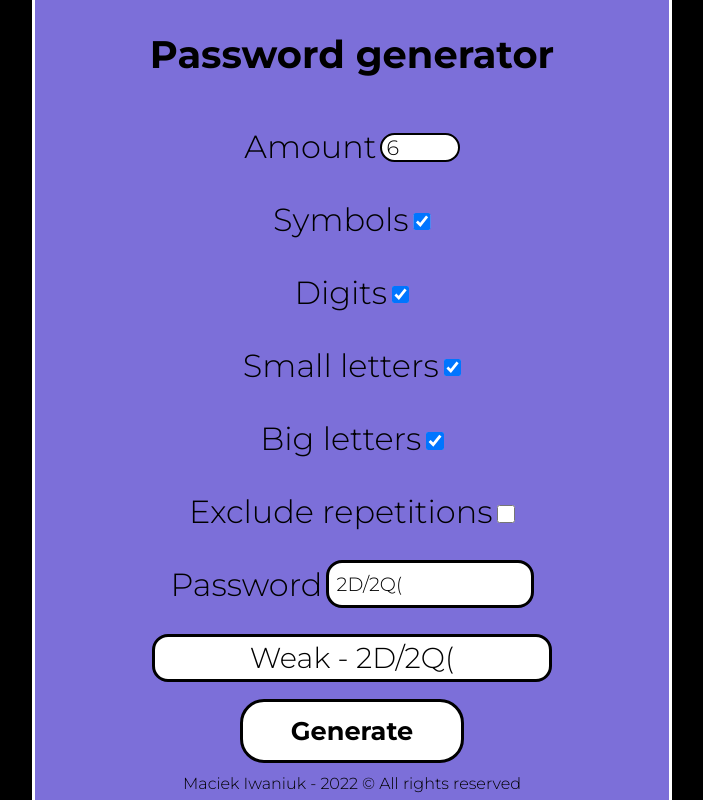
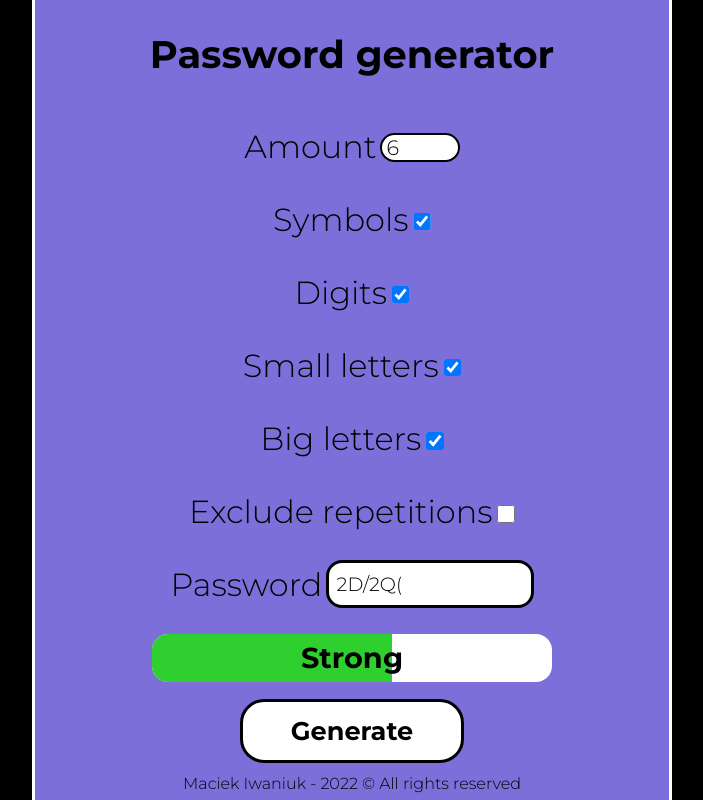
Before and after one commit to maciekiwaniuk/password-generator, a Vue app: page / in a window 1280 px wide. Shown: the whole page, without its empty margins (288-991 px from the left). Built offline with nearby package versions, Linux system fonts and the light colour scheme; what vue-sweetalert2 would draw is missing.

Commit message:
Update password strength meter

```diff
--- a/src/components/PasswordGeneratorStrengthMeter.vue
+++ b/src/components/PasswordGeneratorStrengthMeter.vue
@@ -1,27 +1,16 @@
 <template>
     <div class="strength-meter">
-        <div
-            :class="{
-                veryWeakText: passwordStrength == 'veryWeak',
-                weakText: passwordStrength == 'weak',
-                mediumText: passwordStrength == 'medium',
-                strongText: passwordStrength == 'strong',
-                veryStrongText: passwordStrength == 'veryStrong',
-                unhackableText: passwordStrength == 'unhackable'
-            }"
-        >
-            Weak - {{ generatedPassword }}
-        </div>
+        <div class="bar" :class="barColorClass" ref="bar"></div>
+
+        <div class="bar-text">{{ passwordStrengthText }}</div>
     </div>
 </template>
 
 <script>
 export default {
     name: 'PasswordGeneratorStrengthMeter',
-    data() {
-        return {
-
-        }
+    mounted() {
+        this.$refs.bar.style.setProperty('--password-strength', this.passwordStrengthValue);
     },
     props: {
         generatedPassword: {
@@ -36,29 +25,42 @@ export default {
     },
     computed: {
         /**
-         * Strength of generated password in string
+         * Strength of generated password as value (0 - 100)
          */
-        passwordStrength() {
-            return 'veryWeak';
+        passwordStrengthValue() {
+            return Math.floor(Math.random() * 100);
         },
         /**
-         * Text value of generated password strength
+         * Strength of generated password as string
          */
         passwordStrengthText() {
-            if (this.passwordStrength == 'veryWeak') return 'Very weak';
-            else if (this.passwordStrength == 'weak') return 'Weak';
-            else if (this.passwordStrength == 'medium') return 'Medium';
-            else if (this.passwordStrength == 'strong') return 'Strong';
-            else if (this.passwordStrength == 'veryStrong') return 'Very strong';
-            else if (this.passwordStrength == 'unhackable') return 'Unhackable';
-            else return '??';
+            let strength = this.passwordStrengthValue;
+
+            if (strength < 20) return 'Very weak';
+            else if (strength < 30) return 'Weak';
+            else if (strength < 50) return 'Medium';
+            else if (strength < 70) return 'Strong';
+            else if (strength < 90) return 'Very strong';
+            else return 'Unhackable';
+        },
+        /**
+         * Password strength bar background color class
+         */
+        barColorClass() {
+            let strength = this.passwordStrengthValue;
+
+            if (strength < 20) return 'veryWeakBackground';
+            else if (strength < 30) return 'weakBackground';
+            else if (strength < 50) return 'mediumBackground';
+            else if (strength < 70) return 'strongBackground';
+            else if (strength < 90) return 'veryStrongBackground';
+            else return 'unhackableBackground';
         }
     }
 }
 </script>
 
 <style lang="scss" scoped>
-
 .strength-meter {
     position: relative;
     display: flex;
@@ -68,8 +70,32 @@ export default {
     height: 3rem;
     width: 25rem;
     background-color: white;
-    border: solid black 0.2rem;
     border-radius: 1rem;
+    overflow: hidden;
+
+    .bar {
+        --password-strength: 0;
+
+        position: absolute;
+        left: 0;
+        top: 0;
+        height: 4rem;
+        width: calc(var(--password-strength) * 1%);
+
+        transition: ease width 0.5s;
+    }
+
+    .bar-text {
+        z-index: 1;
+        font-weight: 700;
+    }
+
+    .veryWeakBackground { background-color: red; }
+    .weakBackground { background-color: rgb(161, 49, 49); }
+    .mediumBackground { background-color: rgb(242, 173, 43); }
+    .strongBackground { background-color: rgb(46, 207, 46); }
+    .veryStrongBackground { background-color: rgb(27, 187, 27); }
+    .unhackableBackground { background-color: rgb(7, 70, 7); }
 }
 
 </style>
```
